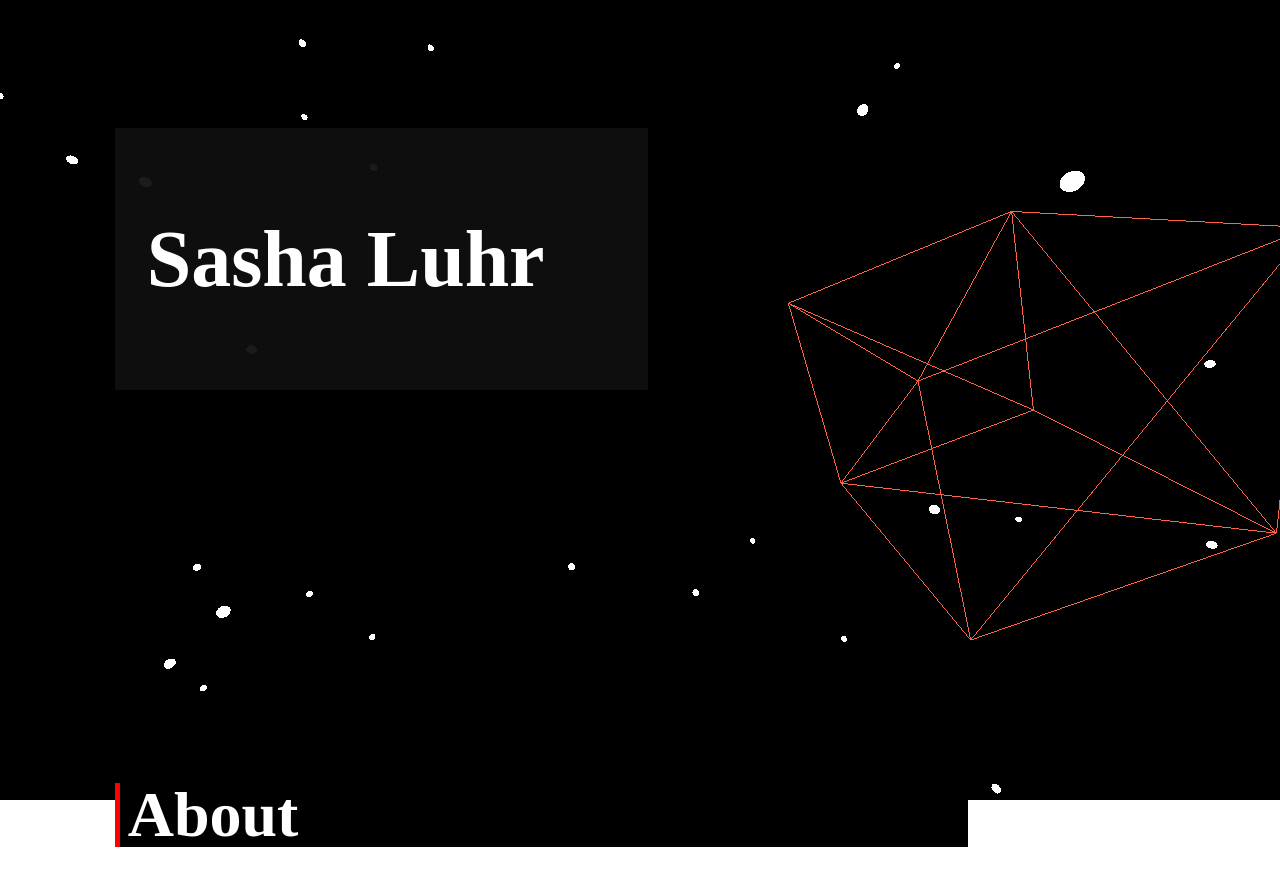
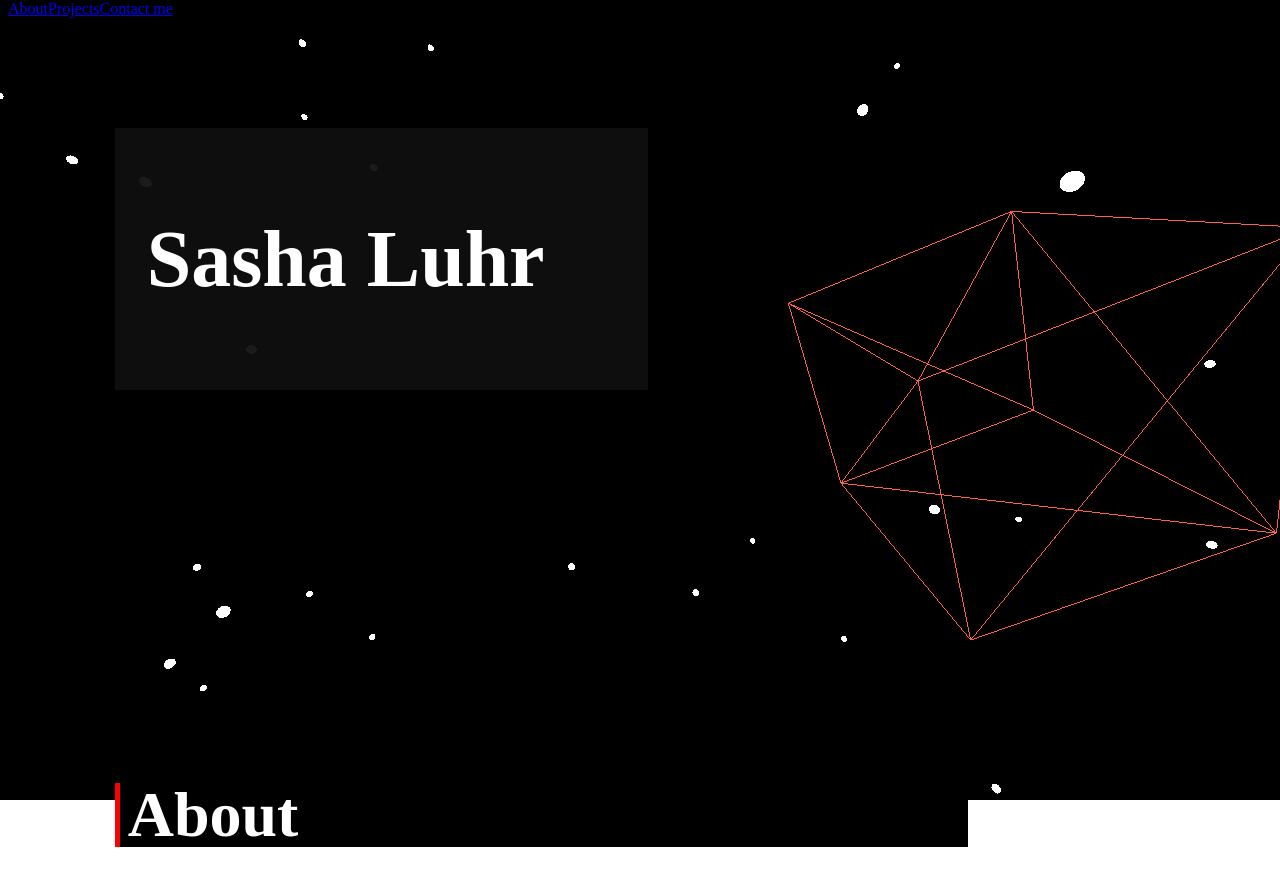
Before and after one commit to sashinshin/portfolio-website, a Gatsby site: page / in a window 1280 px wide. Shown: the top 886 px of the page. Built offline with nearby package versions, Linux system fonts and the light colour scheme; Gatsby itself is replaced by a stand-in of ours; animation ran at ten frames a second.

Commit message:
Added navbar

```diff
--- a/src/index/Main.js
+++ b/src/index/Main.js
@@ -3,6 +3,11 @@ import './main.css';
 import App from './threejs/App';
 
 const Main = () => {
+    const about = () => {
+        console.log("hello");
+        document.getElementById('about').scrollTo(0);
+    }
+
     return (
         <>
         <title>
@@ -10,6 +15,11 @@ const Main = () => {
         </title>
         <App />
         <main>
+            <nav>
+                <a href="#about">About</a>
+                <a href="#projects">Projects</a>
+                <a href="#contact">Contact me</a>
+            </nav>
 
             <header>
                 <h1>Sasha Luhr</h1>
@@ -17,7 +27,7 @@ const Main = () => {
 
             <h1 className="title">About</h1>
 
-            <article class="left">
+            <article class="left" id="about">
                 <h2> Who am I?</h2>
 
                 <h3>Start</h3>
@@ -35,7 +45,7 @@ const Main = () => {
 
             </article>
 
-            <h1 className="title">Projects</h1>
+            <h1 className="title" id="projects">Projects</h1>
 
             <article>
                 <h3><a href="https://dream-stream.netlify.app/" target="_blank">DreamStream</a></h3>
@@ -59,7 +69,7 @@ const Main = () => {
                 </p>
             </article>
 
-            <h1 className="title">Contact me</h1>
+            <h1 className="title" id="contact">Contact me</h1>
 
 
         </main>
--- a/src/index/main.css
+++ b/src/index/main.css
@@ -12,6 +12,14 @@ canvas {
     font-style: normal;
 }
 
+nav {
+    position: fixed;
+    top: 0;
+    width: 100%;
+    display: flex;
+    flex-direction: row;
+
+}
 
 main {
     width: 100vw;
```
